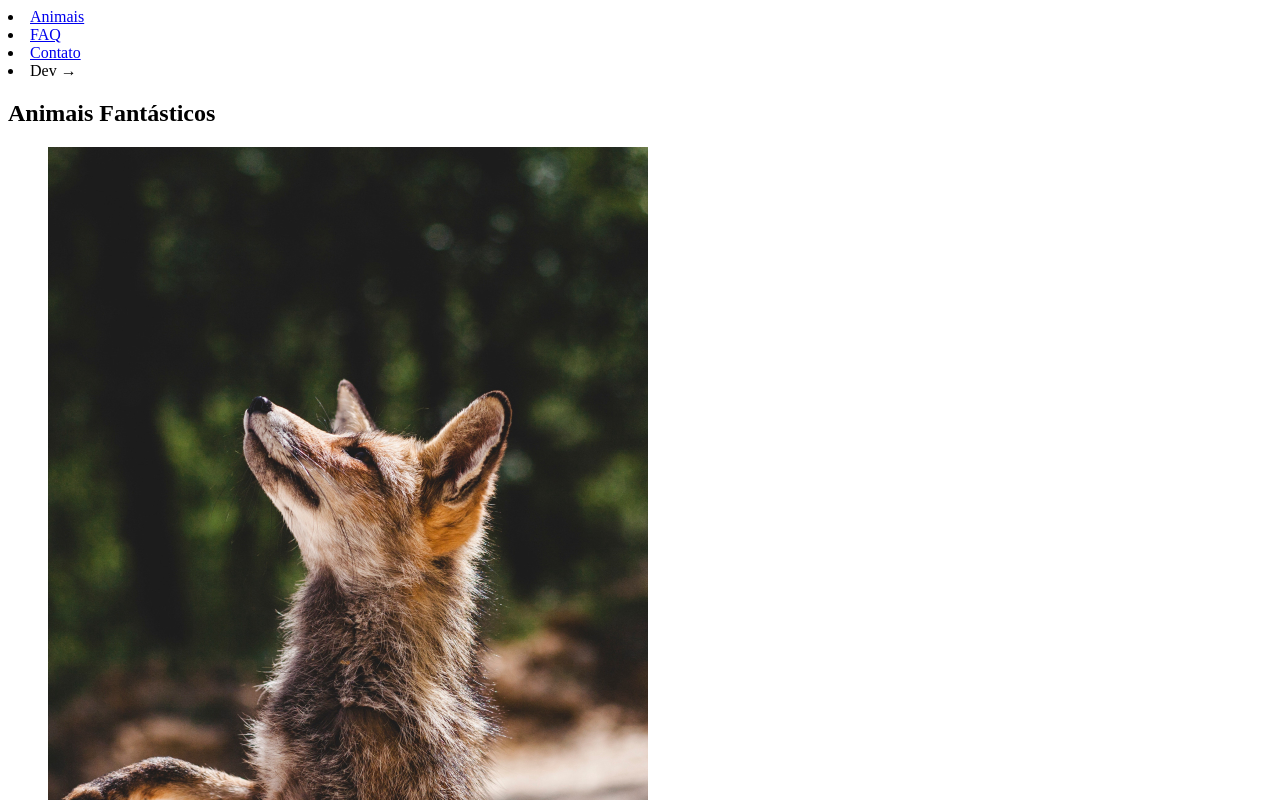
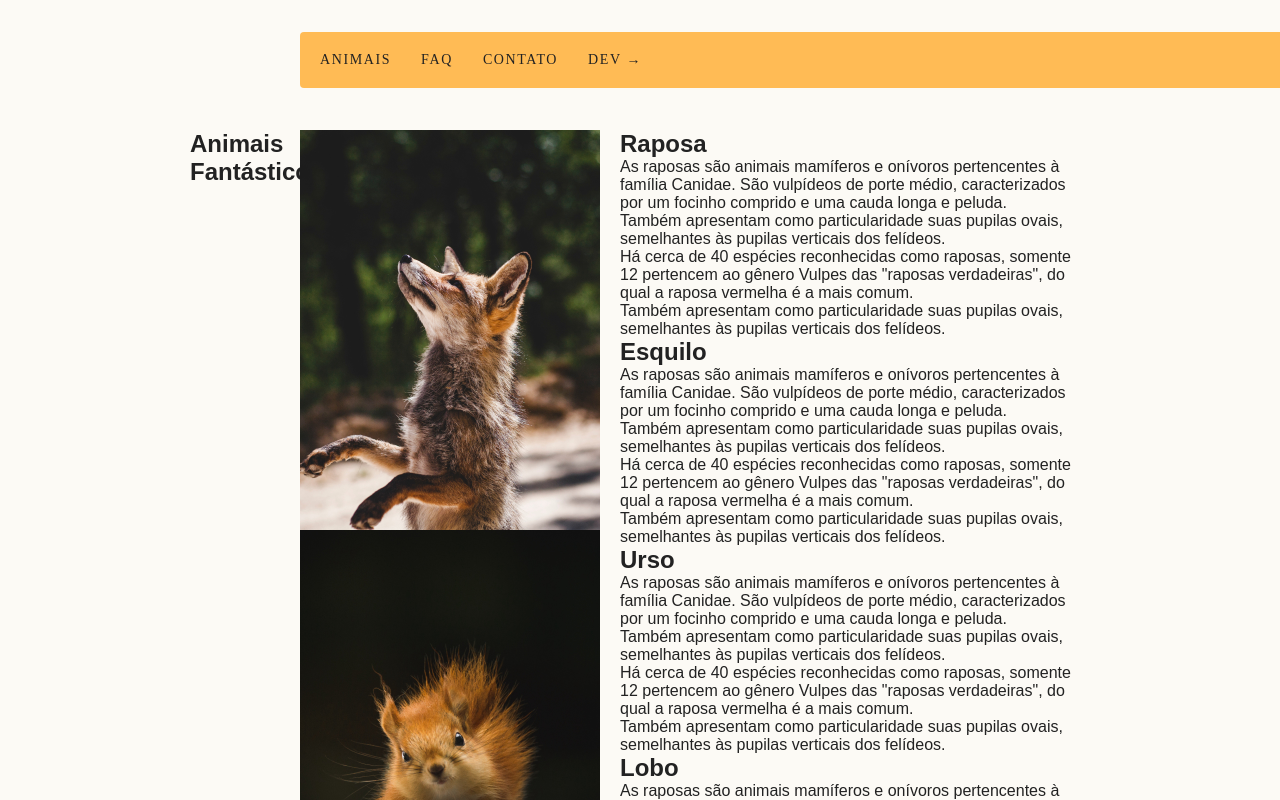
Before and after one commit to larissa-bastos/example-dom-origamid, a plain HTML site: page index.html in a window 1280 px wide. Shown: the top 800 px of the page. Drawn offline with Linux system fonts and the light colour scheme.

Commit message:
Style CSS

```diff
--- a/css/style.css
+++ b/css/style.css
@@ -0,0 +1,55 @@
+* {
+    margin: 0px;
+    padding: 0px;
+    list-style: none;
+    font-family: Arial, Helvetica, sans-serif;
+}
+
+img {
+    display: block;
+    max-width: 100%;
+}
+
+body {
+    background: #fcfaf5;
+    color: #222;
+    display: grid;
+    grid-template-columns: 1fr 120px minmax(300px, 800px) 1fr;
+}
+
+.menu {
+    grid-column: 3 / 5;
+    margin-top: 2rem;
+    margin-bottom: 2rem;
+    background: #fb5;
+    border-radius: 4px 0px 0px 4px;
+}
+
+.menu ul {
+    display: flex;
+    flex-wrap: wrap;
+    padding: 10px;
+}
+
+.menu li a {
+    display: block;
+    padding: 10px;
+    margin-right: 10px;
+    color: #222;
+    text-decoration: none;
+    font-family: bold;
+    text-transform: uppercase;
+    font-size: .875rem;
+    letter-spacing: 0.1rem;
+}
+
+.grid-section {
+    grid-column: 2 / 4;
+    width: 100%;
+    box-sizing: border-box;
+    padding: 10px;
+    display: grid;
+    grid-template-columns: 90px 300px 1fr;
+    gap: 20px;
+    margin-bottom: 4rem ;
+}
--- a/index.html
+++ b/index.html
@@ -9,10 +9,12 @@
 </head>
 <body>
     <nav class="menu">
+        <ul>
         <li><a href="#animais">Animais</a></li>
         <li><a href="#faq">FAQ</a></li>
         <li><a href="#contato">Contato</a></li>
-        <li><a href="https://github.com/larissa-bastos"></a>Dev →</li>
+        <li><a href="https://github.com/larissa-bastos">Dev →</a></li>
+        </ul>
     </nav>
 
     <section class="grid-section animais" id="animais">
```
